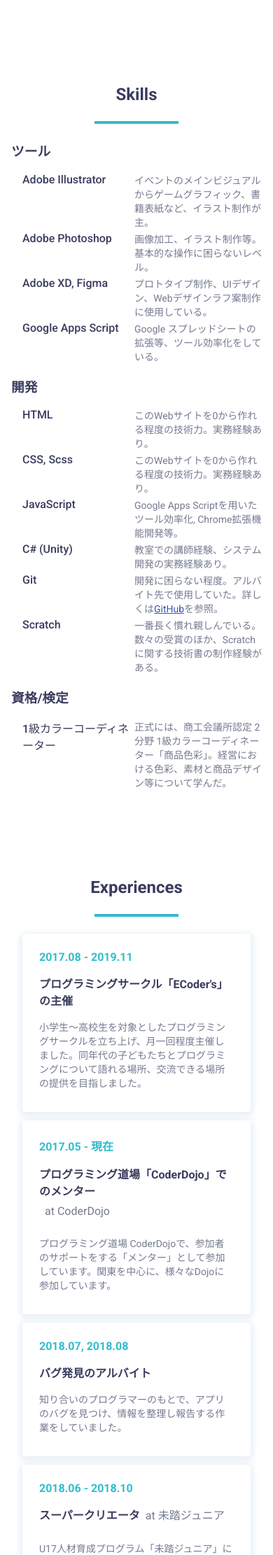
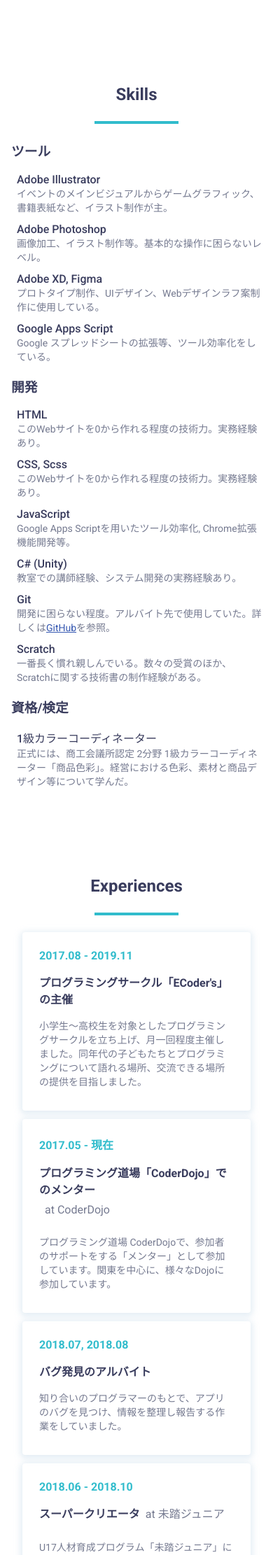
Before and after one commit to madoreenu/yuki384.github.io, a Jekyll site: the page built from about.md, in a window 390 px wide. Shown: the part 554-2776 px from the top of the page at 70% size. Built offline with Jekyll 4.4.1, drawn with Linux system fonts in a browser that asks for light colours; nearby versions of some CDN libraries; some web fonts are replaced.

Commit message:
Responsive skill-list

```diff
--- a/assets/css/main.scss
+++ b/assets/css/main.scss
@@ -816,17 +816,27 @@ text-decoration: none;
 // skill-list
 .skill-list{
   padding-left: 1em;
+  @media screen and (max-width:800px) {
+    padding-left: 0.5em;
+  }
   span{
     display: inline-block;
   }
   li{
     display: flex;
     margin-bottom: 4px;
+    @media screen and (max-width:800px) {
+      display: block;
+      margin-bottom: 12px;
+    }
   }
 }
 .skill-name{
   font-weight: 500;
   min-width: 160px;
+  @media screen and (max-width:800px) {
+    width: 100%;
+  }
 }
 .skill-dsc{
   color: $gray;
```
